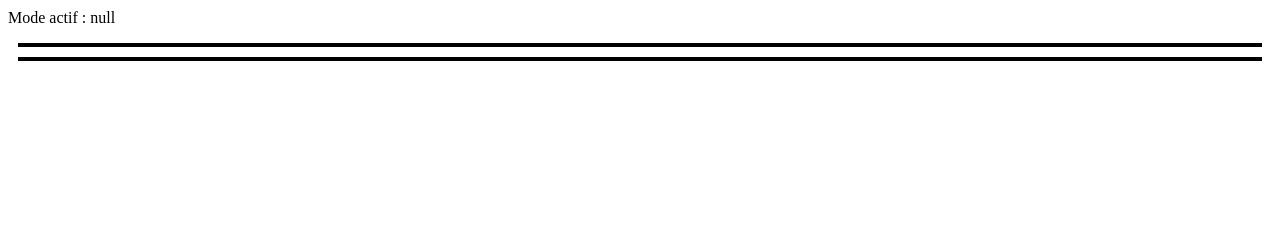
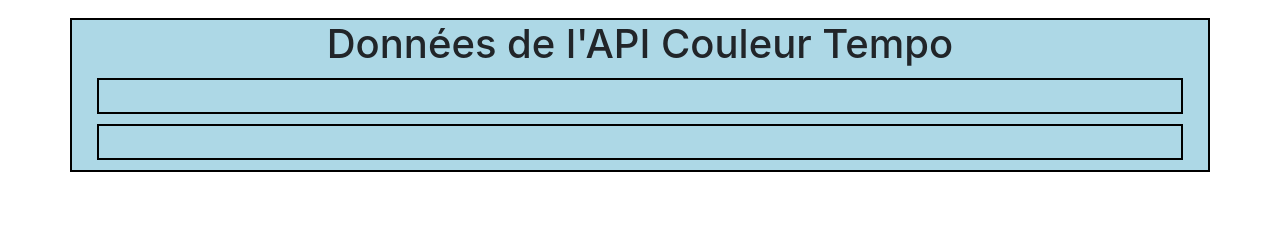
Before and after one commit to LaMaCourses/Labadenquet, a Flask app: page / in a window 1280 px wide. Shown: the part 108-348 px from the top of the page. Run offline with Flask 2, Linux system fonts and the light colour scheme; some libraries are stand-ins or nearby versions.

Commit message:
Update index.html

```diff
--- a/templates/index.html
+++ b/templates/index.html
@@ -1,6 +1,8 @@
 <!DOCTYPE html>
 <html lang="en">
 <head>
+    <!-- Inclure le lien vers le CDN de bootstrap -->
+    <link rel="stylesheet" href="https://stackpath.bootstrapcdn.com/bootstrap/4.5.2/css/bootstrap.min.css">
     <meta charset="UTF-8">
     <meta name="viewport" content="width=device-width, initial-scale=1.0">
     <title>Labadenquet Ouebservice</title>
@@ -55,6 +57,23 @@
               // Afficher les données dans le champ div
               //document.getElementById("data").innerHTML = JSON.stringify(data, null, 2);
               document.getElementById("today").innerHTML = "<pre>" + JSON.stringify(today, null, 2) + "</pre>";
+              // Changer la couleur de la zone div selon la valeur codeJour
+              var codeJour = today.codeJour;
+              var couleur;
+              switch (codeJour) {
+                case 1:
+                  couleur = "primary";
+                  break;
+                case 2:
+                  couleur = "light";
+                  break;
+                case 3:
+                  couleur = "danger";
+                  break;
+                default:
+                  couleur = "secondary";
+              }
+              document.getElementById("today").classList.add("bg-" + couleur);
             } else {
               // Sinon, afficher une erreur
               document.getElementById("today").innerHTML = "Erreur: " + xhr.status;
@@ -80,6 +99,23 @@
               // Afficher les données dans le champ div
               //document.getElementById("data").innerHTML = JSON.stringify(data, null, 2);
               document.getElementById("tomorrow").innerHTML = "<pre>" + JSON.stringify(tomorrow, null, 2) + "</pre>";
+              // Changer la couleur de la zone div selon la valeur codeJour
+              var codeJour = tomorrow.codeJour;
+              var couleur;
+              switch (codeJour) {
+                case 1:
+                  couleur = "primary";
+                  break;
+                case 2:
+                  couleur = "light";
+                  break;
+                case 3:
+                  couleur = "danger";
+                  break;
+                default:
+                  couleur = "secondary";
+              }
+              document.getElementById("tomorrow").classList.add("bg-" + couleur);
             } else {
               // Sinon, afficher une erreur
               document.getElementById("tomorrow").innerHTML = "Erreur: " + xhr.status;
@@ -118,7 +154,9 @@
         <button type="submit" name="bouton" value="on">On</button>
     </form>
     <p id="variableValeur">Mode actif : En attente de la valeur...</p>
-    <div id="today"></div>
-    <div id="tomorrow"></div>
+    <div class="container">
+    <h1 class="text-center">Données de l'API Couleur Tempo</h1>
+    <div id="today" class="p-3"></div>
+    <div id="tomorrow" class="p-3"></div>
 </body>
 </html>
```
